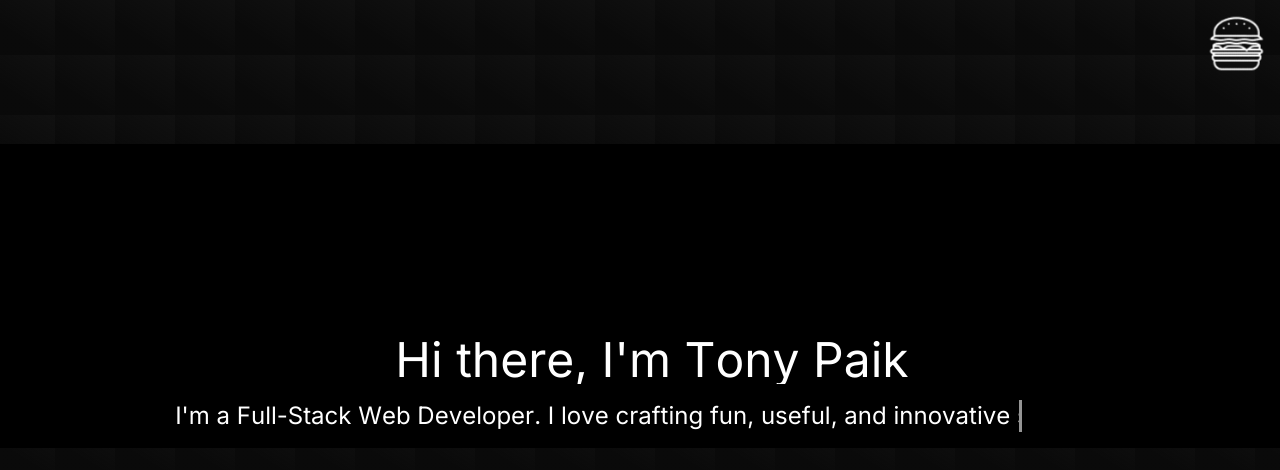
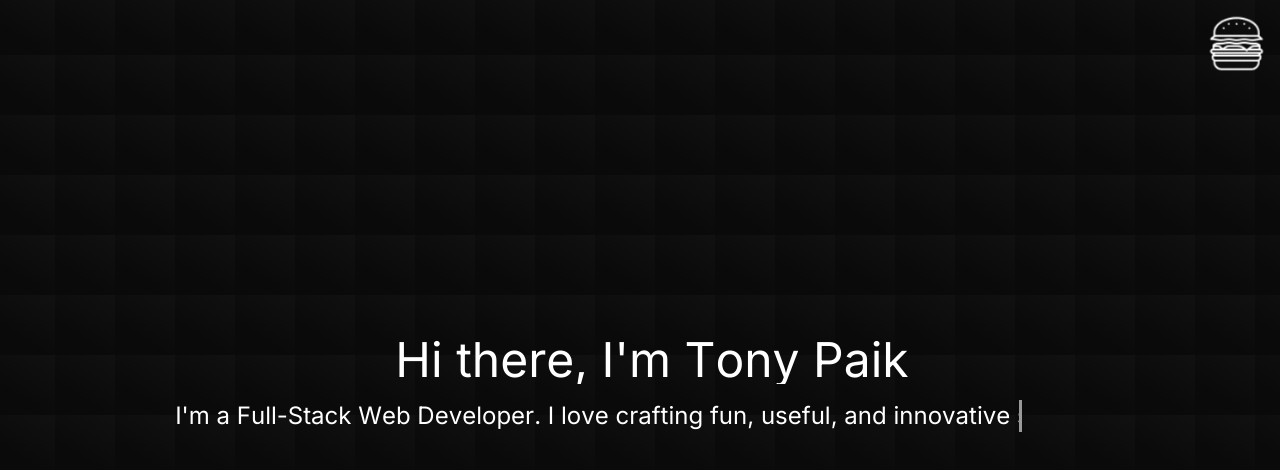
Before and after one commit to npaik/portfolio, a Next.js app: page / in a window 1280 px wide. Shown: the top 470 px of the page. Built offline with nearby package versions, Linux system fonts and the light colour scheme.

Commit message:
remove bg-color

```diff
--- a/src/app/page.tsx
+++ b/src/app/page.tsx
@@ -75,7 +75,7 @@ export default function Home() {
     <>
       <Suspense fallback={<Loading />}></Suspense>
       <div className="fixed top-0 right-0 p-4 z-50"></div>
-      <div className="flex flex-col justify-center items-center pt-8 sm:pt-24 md:pt-36 lg:pt-48 xl:mt-36 bg-black">
+      <div className="flex flex-col justify-center items-center pt-8 sm:pt-24 md:pt-36 lg:pt-48 xl:mt-36">
         <div className="hover:text-scale-up">
           <h1
             className="typing text-center sm:text-xl md:text-3xl lg:text-5xl ml-6 mb-4 text-white transition-transform duration-300"
```
